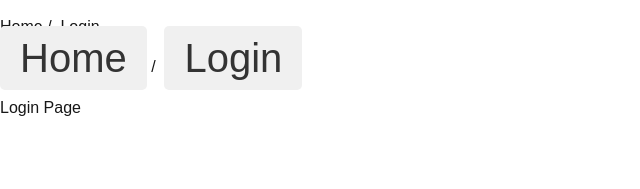
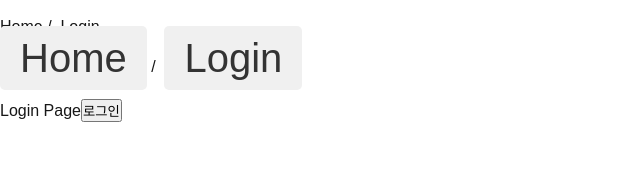
Before and after one commit to EJKim3191/app-router, a Next.js app: page /login in a window 1280 px wide. Shown: the top 189 px of the page, without its empty margins (0-640 px from the left). Built offline with nearby package versions, Linux system fonts and the light colour scheme.

Commit message:
add server component & client component

```diff
--- a/app/login/page.jsx
+++ b/app/login/page.jsx
@@ -1,6 +1,14 @@
+'use client';
 // / -> Root URL page component
 // /login -> Login page component
 
 export default function LoginPage() {
-    return <div>Login Page</div>
+    const showAlert = () => {
+        alert("로그인 페이지입니다.");
+    }
+
+    return <div>
+        Login Page
+        <button onClick={showAlert}>로그인</button>
+        </div>
 }
```
Also changed, not shown: app/products/[id]/CartButton.jsx (added, +16 -0 lines), app/products/[id]/page.jsx (+12 -5 lines).
